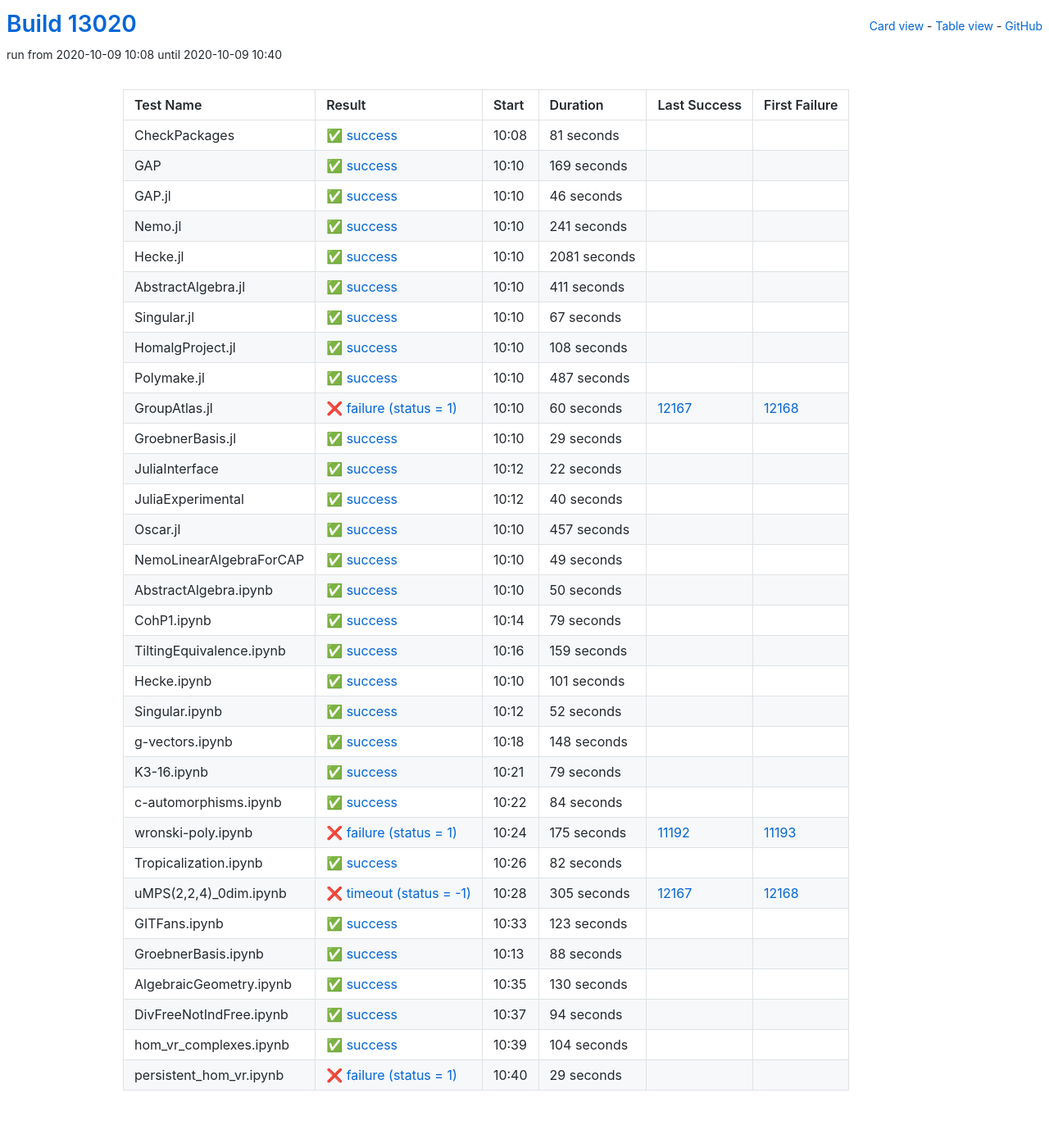
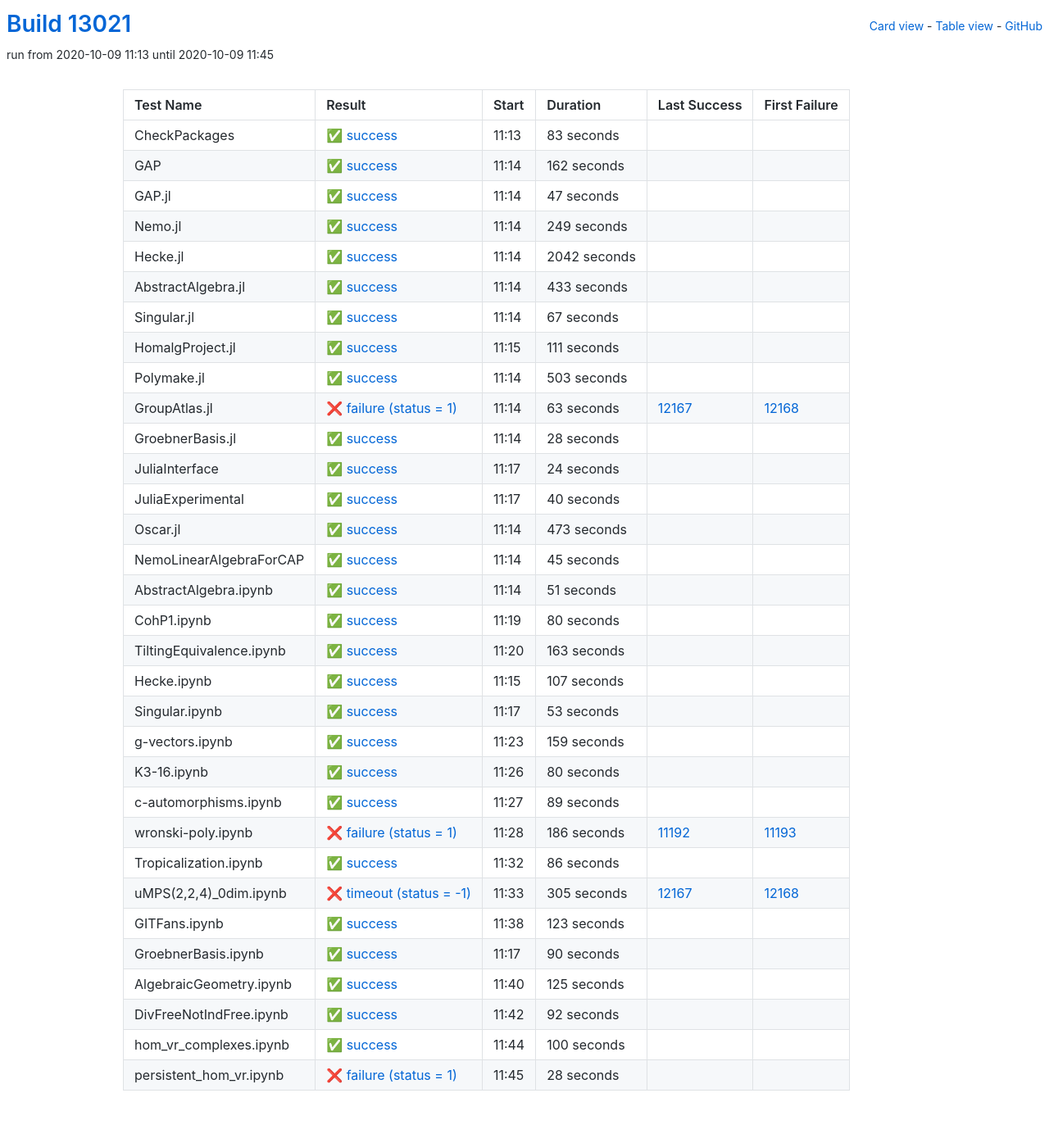
Before and after one commit to oscar-system/oscar-ci-status, a Jekyll site: the page built from table.html, in a window 1280 px wide. Shown: the whole page at 82% size. Built offline with Jekyll 4.4.1, drawn with Linux system fonts in a browser that asks for light colours.

Commit message:
Build #13021

```diff
--- a/_data/ci.yml
+++ b/_data/ci.yml
@@ -1,6 +1,6 @@
 ---
-build: 13020
-build_url: https://oscarci.mathematik.uni-kl.de/job/oscar/13020/
+build: 13021
+build_url: https://oscarci.mathematik.uni-kl.de/job/oscar/13021/
 job: oscar
 organization: oscar-system
 repo: oscar-ci-status
@@ -8,80 +8,80 @@
 tests:
 - name: CheckPackages
   id: checkpackages
-  log: https://oscarci.mathematik.uni-kl.de/job/oscar/13020/artifact/logs/build-13020/CheckPackages.log
-  start: 2020-10-09 10:08
+  log: https://oscarci.mathematik.uni-kl.de/job/oscar/13021/artifact/logs/build-13021/CheckPackages.log
+  start: 2020-10-09 11:13
   success: true
   exitcode: 0
   status: success
-  duration: 81
+  duration: 83
   last_success: false
   last_success_url:
   first_failure: false
   first_failure_url:
 - name: GAP
   id: gap
-  log: https://oscarci.mathematik.uni-kl.de/job/oscar/13020/artifact/logs/build-13020/GAP.log
-  start: 2020-10-09 10:10
+  log: https://oscarci.mathematik.uni-kl.de/job/oscar/13021/artifact/logs/build-13021/GAP.log
+  start: 2020-10-09 11:14
   success: true
   exitcode: 0
   status: success
-  duration: 169
+  duration: 162
   last_success: false
   last_success_url:
   first_failure: false
   first_failure_url:
 - name: GAP.jl
   id: gap-jl
-  log: https://oscarci.mathematik.uni-kl.de/job/oscar/13020/artifact/logs/build-13020/GAP.jl.log
-  start: 2020-10-09 10:10
+  log: https://oscarci.mathematik.uni-kl.de/job/oscar/13021/artifact/logs/build-13021/GAP.jl.log
+  start: 2020-10-09 11:14
   success: true
   exitcode: 0
   status: success
-  duration: 46
+  duration: 47
   last_success: false
   last_success_url:
   first_failure: false
   first_failure_url:
 - name: Nemo.jl
   id: nemo-jl
-  log: https://oscarci.mathematik.uni-kl.de/job/oscar/13020/artifact/logs/build-13020/Nemo.jl.log
-  start: 2020-10-09 10:10
+  log: https://oscarci.mathematik.uni-kl.de/job/oscar/13021/artifact/logs/build-13021/Nemo.jl.log
+  start: 2020-10-09 11:14
   success: true
   exitcode: 0
   status: success
-  duration: 241
+  duration: 249
   last_success: false
   last_success_url:
   first_failure: false
   first_failure_url:
 - name: Hecke.jl
   id: hecke-jl
-  log: https://oscarci.mathematik.uni-kl.de/job/oscar/13020/artifact/logs/build-13020/Hecke.jl.log
-  start: 2020-10-09 10:10
+  log: https://oscarci.mathematik.uni-kl.de/job/oscar/13021/artifact/logs/build-13021/Hecke.jl.log
+  start: 2020-10-09 11:14
   success: true
   exitcode: 0
   status: success
-  duration: 2081
+  duration: 2042
   last_success: false
   last_success_url:
   first_failure: false
   first_failure_url:
 - name: AbstractAlgebra.jl
   id: abstractalgebra-jl
-  log: https://oscarci.mathematik.uni-kl.de/job/oscar/13020/artifact/logs/build-13020/AbstractAlgebra.jl.log
-  start: 2020-10-09 10:10
+  log: https://oscarci.mathematik.uni-kl.de/job/oscar/13021/artifact/logs/build-13021/AbstractAlgebra.jl.log
+  start: 2020-10-09 11:14
   success: true
   exitcode: 0
   status: success
-  duration: 411
+  duration: 433
   last_success: false
   last_success_url:
   first_failure: false
   first_failure_url:
 - name: Singular.jl
   id: singular-jl
-  log: https://oscarci.mathematik.uni-kl.de/job/oscar/13020/artifact/logs/build-13020/Singular.jl.log
-  start: 2020-10-09 10:10
+  log: https://oscarci.mathematik.uni-kl.de/job/oscar/13021/artifact/logs/build-13021/Singular.jl.log
+  start: 2020-10-09 11:14
   success: true
   exitcode: 0
   status: success
@@ -92,68 +92,68 @@
   first_failure_url:
 - name: HomalgProject.jl
   id: homalgproject-jl
-  log: https://oscarci.mathematik.uni-kl.de/job/oscar/13020/artifact/logs/build-13020/HomalgProject.jl.log
-  start: 2020-10-09 10:10
+  log: https://oscarci.mathematik.uni-kl.de/job/oscar/13021/artifact/logs/build-13021/HomalgProject.jl.log
+  start: 2020-10-09 11:15
   success: true
   exitcode: 0
   status: success
-  duration: 108
+  duration: 111
   last_success: false
   last_success_url:
   first_failure: false
   first_failure_url:
 - name: Polymake.jl
   id: polymake-jl
-  log: https://oscarci.mathematik.uni-kl.de/job/oscar/13020/artifact/logs/build-13020/Polymake.jl.log
-  start: 2020-10-09 10:10
+  log: https://oscarci.mathematik.uni-kl.de/job/oscar/13021/artifact/logs/build-13021/Polymake.jl.log
+  start: 2020-10-09 11:14
   success: true
   exitcode: 0
   status: success
-  duration: 487
+  duration: 503
   last_success: false
   last_success_url:
   first_failure: false
   first_failure_url:
 - name: GroupAtlas.jl
   id: groupatlas-jl
-  log: https://oscarci.mathematik.uni-kl.de/job/oscar/13020/artifact/logs/build-13020/GroupAtlas.jl.log
-  start: 2020-10-09 10:10
+  log: https://oscarci.mathematik.uni-kl.de/job/oscar/13021/artifact/logs/build-13021/GroupAtlas.jl.log
+  start: 2020-10-09 11:14
   success: false
   exitcode: 1
   status: failure
-  duration: 60
+  duration: 63
   last_success: 12167
   last_success_url: https://oscarci.mathematik.uni-kl.de/job/oscar/12167/
   first_failure: 12168
   first_failure_url: https://oscarci.mathematik.uni-kl.de/job/oscar/12168/
 - name: GroebnerBasis.jl
   id: groebnerbasis-jl
-  log: https://oscarci.mathematik.uni-kl.de/job/oscar/13020/artifact/logs/build-13020/GroebnerBasis.jl.log
-  start: 2020-10-09 10:10
+  log: https://oscarci.mathematik.uni-kl.de/job/oscar/13021/artifact/logs/build-13021/GroebnerBasis.jl.log
+  start: 2020-10-09 11:14
   success: true
   exitcode: 0
   status: success
-  duration: 29
+  duration: 28
   last_success: false
   last_success_url:
   first_failure: false
   first_failure_url:
 - name: JuliaInterface
   id: juliainterface
-  log: https://oscarci.mathematik.uni-kl.de/job/oscar/13020/artifact/logs/build-13020/JuliaInterface.log
-  start: 2020-10-09 10:12
+  log: https://oscarci.mathematik.uni-kl.de/job/oscar/13021/artifact/logs/build-13021/JuliaInterface.log
+  start: 2020-10-09 11:17
   success: true
   exitcode: 0
   status: success
-  duration: 22
+  duration: 24
   last_success: false
   last_success_url:
   first_failure: false
   first_failure_url:
 - name: JuliaExperimental
   id: juliaexperimental
-  log: https://oscarci.mathematik.uni-kl.de/job/oscar/13020/artifact/logs/build-13020/JuliaExperimental.log
-  start: 2020-10-09 10:12
+  log: https://oscarci.mathematik.uni-kl.de/job/oscar/13021/artifact/logs/build-13021/JuliaExperimental.log
+  start: 2020-10-09 11:17
   success: true
   exitcode: 0
   status: success
@@ -164,56 +164,92 @@
   first_failure_url:
 - name: Oscar.jl
   id: oscar-jl
-  log: https://oscarci.mathematik.uni-kl.de/job/oscar/13020/artifact/logs/build-13020/Oscar.jl.log
-  start: 2020-10-09 10:10
+  log: https://oscarci.mathematik.uni-kl.de/job/oscar/13021/artifact/logs/build-13021/Oscar.jl.log
+  start: 2020-10-09 11:14
   success: true
   exitcode: 0
   status: success
-  duration: 457
+  duration: 473
   last_success: false
   last_success_url:
   first_failure: false
   first_failure_url:
 - name: NemoLinearAlgebraForCAP
   id: nemolinearalgebraforcap
-  log: https://oscarci.mathematik.uni-kl.de/job/oscar/13020/artifact/logs/build-13020/NemoLinearAlgebraForCAP.log
-  start: 2020-10-09 10:10
+  log: https://oscarci.mathematik.uni-kl.de/job/oscar/13021/artifact/logs/build-13021/NemoLinearAlgebraForCAP.log
+  start: 2020-10-09 11:14
   success: true
   exitcode: 0
   status: success
-  duration: 49
+  duration: 45
   last_success: false
   last_success_url:
   first_failure: false
   first_failure_url:
 - name: AbstractAlgebra.ipynb
   id: abstractalgebra-ipynb
-  log: https://oscarci.mathematik.uni-kl.de/job/oscar/13020/artifact/logs/build-13020/AbstractAlgebra.ipynb.log
-  start: 2020-10-09 10:10
+  log: https://oscarci.mathematik.uni-kl.de/job/oscar/13021/artifact/logs/build-13021/AbstractAlgebra.ipynb.log
+  start: 2020-10-09 11:14
   success: true
   exitcode: 0
   status: success
-  duration: 50
+  duration: 51
   last_success: false
   last_success_url:
   first_failure: false
   first_failure_url:
 - name: CohP1.ipynb
   id: cohp1-ipynb
-  log: https://oscarci.mathematik.uni-kl.de/job/oscar/13020/artifact/logs/build-13020/CohP1.ipynb.log
-  start: 2020-10-09 10:14
+  log: https://oscarci.mathematik.uni-kl.de/job/oscar/13021/artifact/logs/build-13021/CohP1.ipynb.log
+  start: 2020-10-09 11:19
   success: true
   exitcode: 0
   status: success
-  duration: 79
+  duration: 80
   last_success: false
   last_success_url:
   first_failure: false
   first_failure_url:
 - name: TiltingEquivalence.ipynb
   id: tiltingequivalence-ipynb
-  log: https://oscarci.mathematik.uni-kl.de/job/oscar/13020/artifact/logs/build-13020/TiltingEquivalence.ipynb.log
-  start: 2020-10-09 10:16
+  log: https://oscarci.mathematik.uni-kl.de/job/oscar/13021/artifact/logs/build-13021/TiltingEquivalence.ipynb.log
+  start: 2020-10-09 11:20
+  success: true
+  exitcode: 0
+  status: success
+  duration: 163
+  last_success: false
+  last_success_url:
+  first_failure: false
+  first_failure_url:
+- name: Hecke.ipynb
+  id: hecke-ipynb
+  log: https://oscarci.mathematik.uni-kl.de/job/oscar/13021/artifact/logs/build-13021/Hecke.ipynb.log
+  start: 2020-10-09 11:15
+  success: true
+  exitcode: 0
+  status: success
+  duration: 107
+  last_success: false
+  last_success_url:
+  first_failure: false
+  first_failure_url:
+- name: Singular.ipynb
+  id: singular-ipynb
+  log: https://oscarci.mathematik.uni-kl.de/job/oscar/13021/artifact/logs/build-13021/Singular.ipynb.log
+  start: 2020-10-09 11:17
+  success: true
+  exitcode: 0
+  status: success
+  duration: 53
+  last_success: false
+  last_success_url:
+  first_failure: false
+  first_failure_url:
+- name: g-vectors.ipynb
+  id: g-vectors-ipynb
+  log: https://oscarci.mathematik.uni-kl.de/job/oscar/13021/artifact/logs/build-13021/g-vectors.ipynb.log
+  start: 2020-10-09 11:23
   success: true
   exitcode: 0
   status: success
@@ -222,94 +258,58 @@
   last_success_url:
   first_failure: false
   first_failure_url:
-- name: Hecke.ipynb
-  id: hecke-ipynb
-  log: https://oscarci.mathematik.uni-kl.de/job/oscar/13020/artifact/logs/build-13020/Hecke.ipynb.log
-  start: 2020-10-09 10:10
+- name: K3-16.ipynb
+  id: k3-16-ipynb
+  log: https://oscarci.mathematik.uni-kl.de/job/oscar/13021/artifact/logs/build-13021/K3-16.ipynb.log
+  start: 2020-10-09 11:26
   success: true
   exitcode: 0
   status: success
-  duration: 101
-  last_success: false
-  last_success_url:
-  first_failure: false
-  first_failure_url:
-- name: Singular.ipynb
-  id: singular-ipynb
-  log: https://oscarci.mathematik.uni-kl.de/job/oscar/13020/artifact/logs/build-13020/Singular.ipynb.log
-  start: 2020-10-09 10:12
-  success: true
-  exitcode: 0
-  status: success
-  duration: 52
-  last_success: false
-  last_success_url:
-  first_failure: false
-  first_failure_url:
-- name: g-vectors.ipynb
-  id: g-vectors-ipynb
-  log: https://oscarci.mathematik.uni-kl.de/job/oscar/13020/artifact/logs/build-13020/g-vectors.ipynb.log
-  start: 2020-10-09 10:18
-  success: true
-  exitcode: 0
-  status: success
-  duration: 148
-  last_success: false
-  last_success_url:
-  first_failure: false
-  first_failure_url:
-- name: K3-16.ipynb
-  id: k3-16-ipynb
-  log: https://oscarci.mathematik.uni-kl.de/job/oscar/13020/artifact/logs/build-13020/K3-16.ipynb.log
-  start: 2020-10-09 10:21
-  success: true
-  exitcode: 0
-  status: success
-  duration: 79
+  duration: 80
   last_success: false
   last_success_url:
   first_failure: false
   first_failure_url:
 - name: c-automorphisms.ipynb
   id: c-automorphisms-ipynb
-  log: https://oscarci.mathematik.uni-kl.de/job/oscar/13020/artifact/logs/build-13020/c-automorphisms.ipynb.log
-  start: 2020-10-09 10:22
+  log: https://oscarci.mathematik.uni-kl.de/job/oscar/13021/artifact/logs/build-13021/c-automorphisms.ipynb.log
+  start: 2020-10-09 11:27
   success: true
   exitcode: 0
   status: success
-  duration: 84
+  duration: 89
   last_success: false
   last_success_url:
   first_failure: false
   first_failure_url:
 - name: wronski-poly.ipynb
   id: wronski-poly-ipynb
-  log: https://oscarci.mathematik.uni-kl.de/job/oscar/13020/artifact/logs/build-13020/wronski-poly.ipynb.log
-  start: 2020-10-09 10:24
+  log: https://oscarci.mathematik.uni-kl.de/job/oscar/13021/artifact/logs/build-13021/wronski-poly.ipynb.log
+  start: 2020-10-09 11:28
   success: false
   exitcode: 1
   status: failure
-  duration: 175
+  duration: 186
   last_success: 11192
   last_success_url: https://oscarci.mathematik.uni-kl.de/job/oscar/11192/
   first_failure: 11193
   first_failure_url: https://oscarci.mathematik.uni-kl.de/job/oscar/11193/
 - name: Tropicalization.ipynb
   id: tropicalization-ipynb
-  log: https://oscarci.mathematik.uni-kl.de/job/oscar/13020/artifact/logs/build-13020/Tropicalization.ipynb.log
-  start: 2020-10-09 10:26
+  log: https://oscarci.mathematik.uni-kl.de/job/oscar/13021/artifact/logs/build-13021/Tropicalization.ipynb.log
+  start: 2020-10-09 11:32
   success: true
   exitcode: 0
   status: success
-  duration: 82
+  duration: 86
   last_success: false
   last_success_url:
   first_failure: false
   first_failure_url:
 - name: uMPS(2,2,4)_0dim.ipynb
   id: umps-2-2-4-0dim-ipynb
-  log: https://oscarci.mathematik.uni-kl.de/job/oscar/13020/artifact/logs/build-13020/uMPS-2-2-4-_0dim.ipynb.log
-  start: 2020-10-09 10:28
+  log: https://oscarci.mathematik.uni-kl.de/job/oscar/13021/artifact/logs/build-13021/uMPS-2-2-4-_0dim.ipynb.log
+  start: 2020-10-09 11:33
   success: false
   exitcode: -1
   status: timeout
@@ -320,8 +320,8 @@
   first_failure_url: https://oscarci.mathematik.uni-kl.de/job/oscar/12168/
 - name: GITFans.ipynb
   id: gitfans-ipynb
-  log: https://oscarci.mathematik.uni-kl.de/job/oscar/13020/artifact/logs/build-13020/GITFans.ipynb.log
-  start: 2020-10-09 10:33
+  log: https://oscarci.mathematik.uni-kl.de/job/oscar/13021/artifact/logs/build-13021/GITFans.ipynb.log
+  start: 2020-10-09 11:38
   success: true
   exitcode: 0
   status: success
@@ -332,60 +332,60 @@
   first_failure_url:
 - name: GroebnerBasis.ipynb
   id: groebnerbasis-ipynb
-  log: https://oscarci.mathematik.uni-kl.de/job/oscar/13020/artifact/logs/build-13020/GroebnerBasis.ipynb.log
-  start: 2020-10-09 10:13
+  log: https://oscarci.mathematik.uni-kl.de/job/oscar/13021/artifact/logs/build-13021/GroebnerBasis.ipynb.log
+  start: 2020-10-09 11:17
   success: true
   exitcode: 0
   status: success
-  duration: 88
+  duration: 90
   last_success: false
   last_success_url:
   first_failure: false
   first_failure_url:
 - name: AlgebraicGeometry.ipynb
   id: algebraicgeometry-ipynb
-  log: https://oscarci.mathematik.uni-kl.de/job/oscar/13020/artifact/logs/build-13020/AlgebraicGeometry.ipynb.log
-  start: 2020-10-09 10:35
+  log: https://oscarci.mathematik.uni-kl.de/job/oscar/13021/artifact/logs/build-13021/AlgebraicGeometry.ipynb.log
+  start: 2020-10-09 11:40
   success: true
   exitcode: 0
   status: success
-  duration: 130
+  duration: 125
   last_success: false
   last_success_url:
   first_failure: false
   first_failure_url:
 - name: DivFreeNotIndFree.ipynb
   id: divfreenotindfree-ipynb
-  log: https://oscarci.mathematik.uni-kl.de/job/oscar/13020/artifact/logs/build-13020/DivFreeNotIndFree.ipynb.log
-  start: 2020-10-09 10:37
+  log: https://oscarci.mathematik.uni-kl.de/job/oscar/13021/artifact/logs/build-13021/DivFreeNotIndFree.ipynb.log
+  start: 2020-10-09 11:42
   success: true
   exitcode: 0
   status: success
-  duration: 94
+  duration: 92
   last_success: false
   last_success_url:
   first_failure: false
   first_failure_url:
 - name: hom_vr_complexes.ipynb
   id: hom-vr-complexes-ipynb
-  log: https://oscarci.mathematik.uni-kl.de/job/oscar/13020/artifact/logs/build-13020/hom_vr_complexes.ipynb.log
-  start: 2020-10-09 10:39
+  log: https://oscarci.mathematik.uni-kl.de/job/oscar/13021/artifact/logs/build-13021/hom_vr_complexes.ipynb.log
+  start: 2020-10-09 11:44
   success: true
   exitcode: 0
   status: success
-  duration: 104
+  duration: 100
   last_success: false
   last_success_url:
   first_failure: false
   first_failure_url:
 - name: persistent_hom_vr.ipynb
   id: persistent-hom-vr-ipynb
-  log: https://oscarci.mathematik.uni-kl.de/job/oscar/13020/artifact/logs/build-13020/persistent_hom_vr.ipynb.log
-  start: 2020-10-09 10:40
+  log: https://oscarci.mathematik.uni-kl.de/job/oscar/13021/artifact/logs/build-13021/persistent_hom_vr.ipynb.log
+  start: 2020-10-09 11:45
   success: false
   exitcode: 1
   status: failure
-  duration: 29
+  duration: 28
   last_success: false
   last_success_url:
   first_failure: false
```
Also changed, not shown: README.md.
